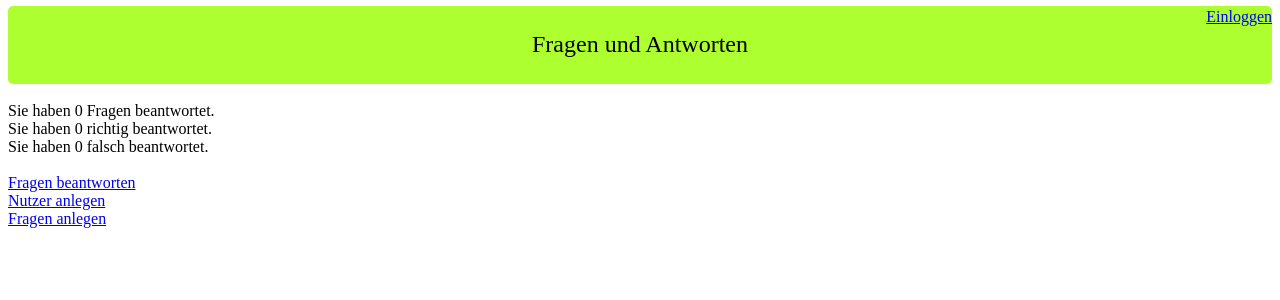
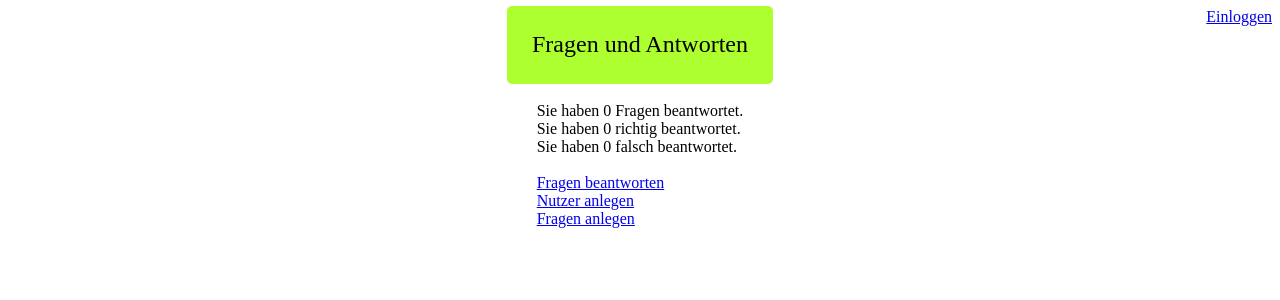
Before and after one commit to Trikolix/Fragen-und-Antworten, a PHP site: page /main.php in a window 1280 px wide. Shown: the top 300 px of the page. Run offline with PHP 8.4, Linux system fonts and the light colour scheme; data that the repository does not hold is empty.

Commit message:
Add files via upload

```diff
--- a/style.css
+++ b/style.css
@@ -1,18 +1,17 @@
 #header {
 	font-size: x-large;
 	background-color: greenyellow;
-	width: -moz-fit-content;
-	height: -moz-fit-content;
+	display: table;
 	padding: 2%;
 	border-radius: 5px;
 }
 #main {
-	width: -moz-fit-content;
+	display: table;
 	text-align: left;
 }
 #error {
 	background-color: red;
-	width: fit-content;
+	display: table;
 }
 #login {
 	text-align: right;
```
